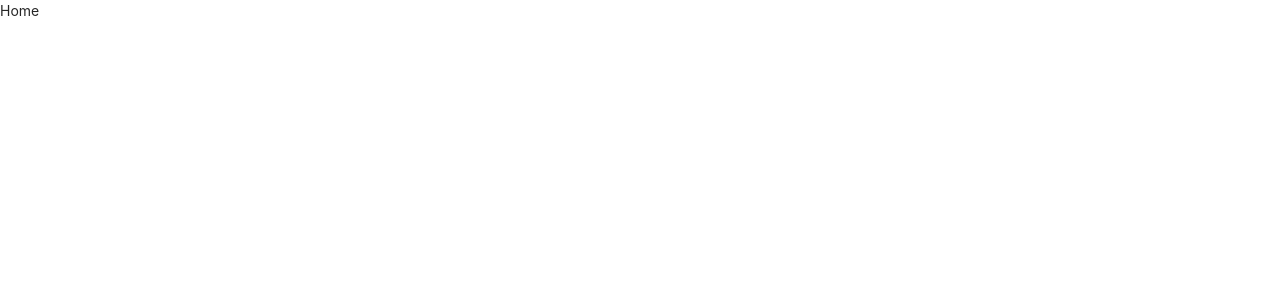
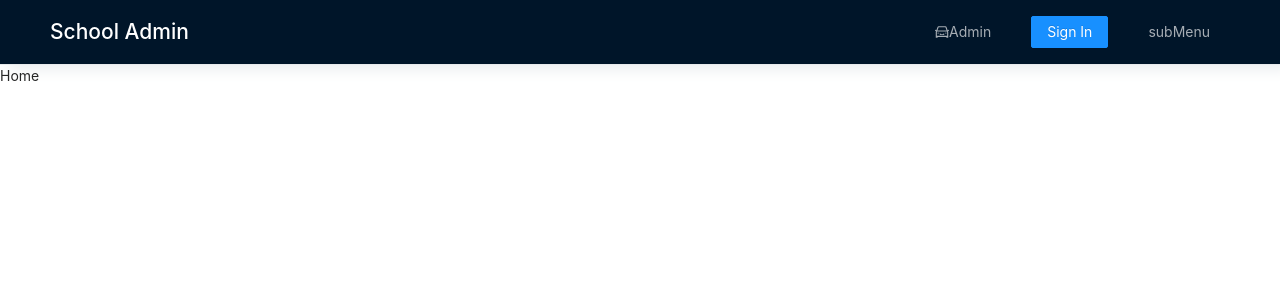
Before and after one commit to hay-bams/uni-admin, a React (Create React App) app in the folder client/: page / in a window 1280 px wide. Shown: the top 300 px of the page. Built offline with nearby package versions, Linux system fonts and the light colour scheme.

Commit message:
add app header

```diff
--- a/client/src/index.tsx
+++ b/client/src/index.tsx
@@ -5,7 +5,7 @@ import { BrowserRouter as Router, Route, Switch } from 'react-router-dom';
 import { Layout } from 'antd'
 import './styles/index.css';
 import reportWebVitals from './reportWebVitals';
-import { Admin, Home, NotFound } from './pages';
+import { Admin, AppHeader, Home, NotFound } from './pages';
 
 const cache = new InMemoryCache();
 const client = new ApolloClient({
@@ -17,6 +17,7 @@ const App = () => {
   return (
     <Router>
       <Layout className="app layout">
+      <AppHeader />
         <Switch>
           <Route exact path="/" component={Home} />
           <Route exact path="/admin" component={Admin} />
--- a/client/src/pages/Admin/index.tsx
+++ b/client/src/pages/Admin/index.tsx
@@ -2,6 +2,6 @@ import React from 'react'
 
 export const Admin = () => {
   return (
-    <div>Admin</div>
+      <div>Admin</div>
   )
 }
--- /dev/null
+++ b/client/src/pages/AppHeader/components/MenuItems/index.tsx
@@ -0,0 +1,47 @@
+import React from 'react';
+import { Button, Menu } from 'antd';
+import { UserOutlined, LogoutOutlined, CarOutlined } from '@ant-design/icons';
+import { Link } from 'react-router-dom';
+
+const { SubMenu } = Menu;
+
+// TODO: some box shadows to the happ header
+
+export const MenuItems = () => {
+  return (
+    <Menu
+      theme="dark"
+      mode="horizontal"
+      defaultSelectedKeys={['1']}
+      className="app_header_menu"
+    >
+      <Menu.Item key="6">
+        <Link to="/admin">
+          <CarOutlined />
+          Admin
+        </Link>
+      </Menu.Item>
+      <Menu.Item key="7">
+        <Link to="/signin">
+          <Button type="primary">Sign In</Button>
+        </Link>
+      </Menu.Item>
+
+      <SubMenu key="sub1" title={'subMenu'}>
+        <Menu.Item key="3">
+          <Link to={`/user`}>
+            <UserOutlined />
+            Profile
+          </Link>
+        </Menu.Item>
+
+        <Menu.Item key="2">
+          <div>
+            <LogoutOutlined />
+            Logout
+          </div>
+        </Menu.Item>
+      </SubMenu>
+    </Menu>
+  );
+};
--- /dev/null
+++ b/client/src/pages/AppHeader/index.tsx
@@ -0,0 +1,21 @@
+import React from 'react';
+import { Layout } from 'antd';
+import { MenuItems } from './components/MenuItems';
+import { Link } from 'react-router-dom';
+
+const { Header } = Layout;
+
+export const AppHeader = () => {
+  return (
+    <Header className="app_header">
+      <Link to="/">
+          <div className="app_header_logo">
+            <h1 className="app_header_logo">School Admin</h1>
+        </div>
+      </Link>
+      <div className="menu_items">
+        <MenuItems />
+      </div>
+    </Header>
+  );
+};
--- a/client/src/pages/index.tsx
+++ b/client/src/pages/index.tsx
@@ -1,3 +1,4 @@
 export * from './Admin'
 export * from './Home'
 export * from './NotFound'
+export * from './AppHeader'
--- a/client/src/styles/index.css
+++ b/client/src/styles/index.css
@@ -4,3 +4,19 @@
   min-height: 100vh;
   background: #fff;
 }
+
+
+/********APP HEADER**********/
+.app_header {
+  width: 100%;
+  border-bottom: 1px solid #e7eaec;
+  height: 65px;
+  padding-left: 50px;
+  display: flex;
+  justify-content: space-between;
+  box-shadow: 10px 2px 15px 1px #e7eaec;
+}
+
+.app_header_logo {
+  color: #fff;
+}
```
Also changed, not shown: 1 other file (tests, documents, lock files or other folders).
